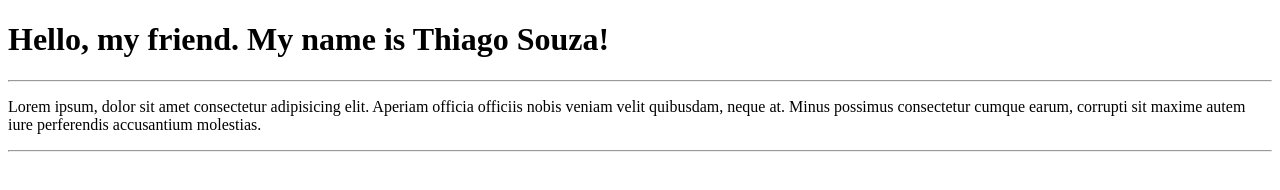
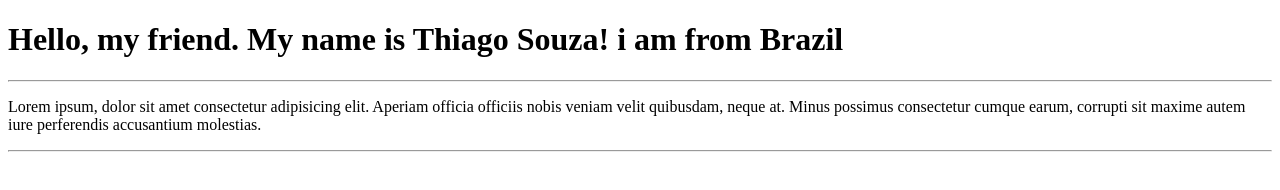
Before and after one commit to ThiagoFelixs/OlaMundo, a plain HTML site: page site_exemplo/index.html in a window 1280 px wide. Drawn offline with Linux system fonts and the light colour scheme.

Commit message:
Update index.html
Adicionei minha Nacionalidade: linha 9

```diff
--- a/site_exemplo/index.html
+++ b/site_exemplo/index.html
@@ -6,7 +6,7 @@
     <title>Meu primeiro site em repositório GitHub</title>
 </head>
 <body>
-    <h1>Hello, my friend. My name is Thiago Souza!</h1>
+    <h1>Hello, my friend. My name is Thiago Souza! i am from Brazil</h1>
     <hr>
     <p>Lorem ipsum, dolor sit amet consectetur adipisicing elit.
        Aperiam officia officiis nobis veniam velit quibusdam, neque at.
```
